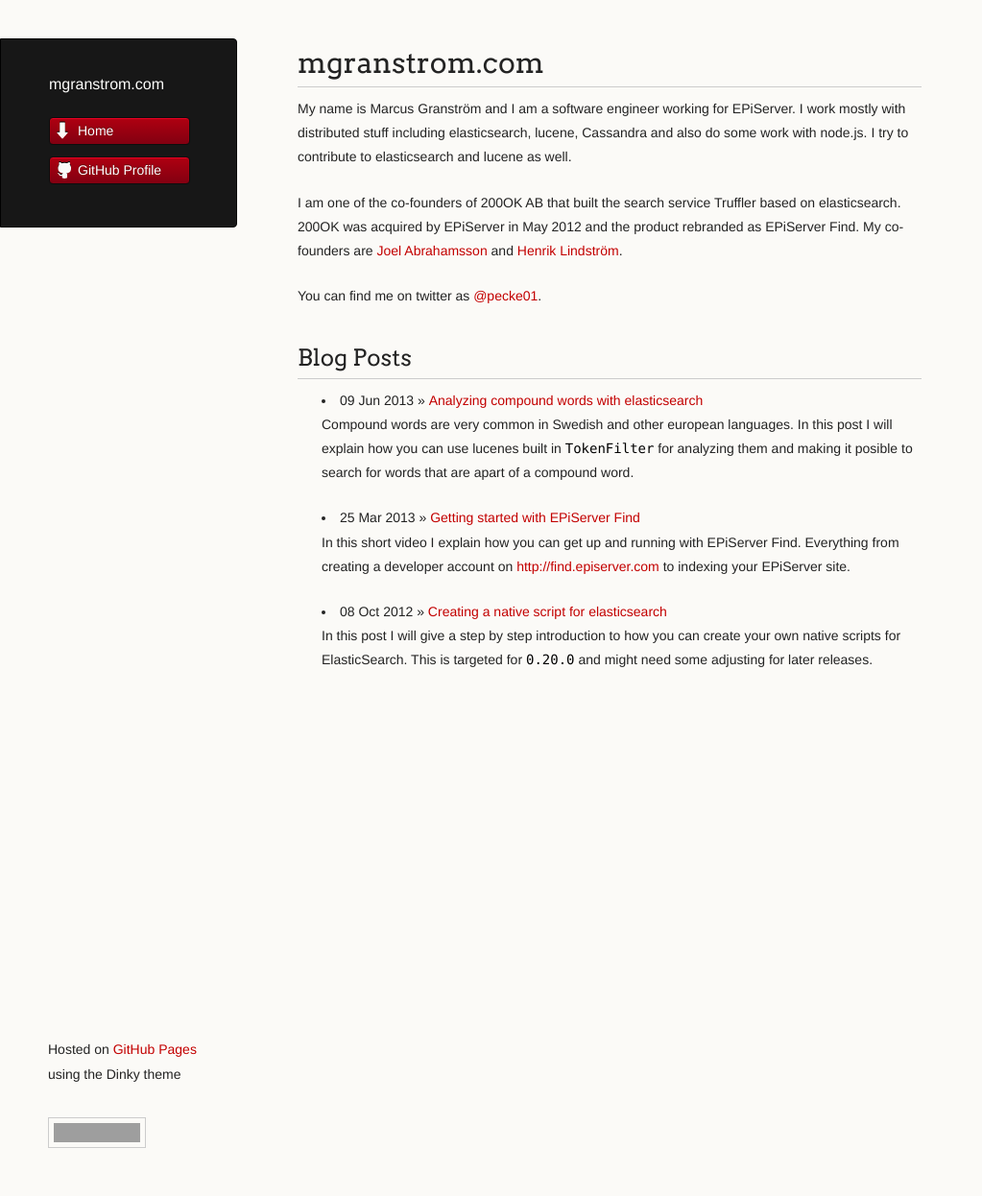
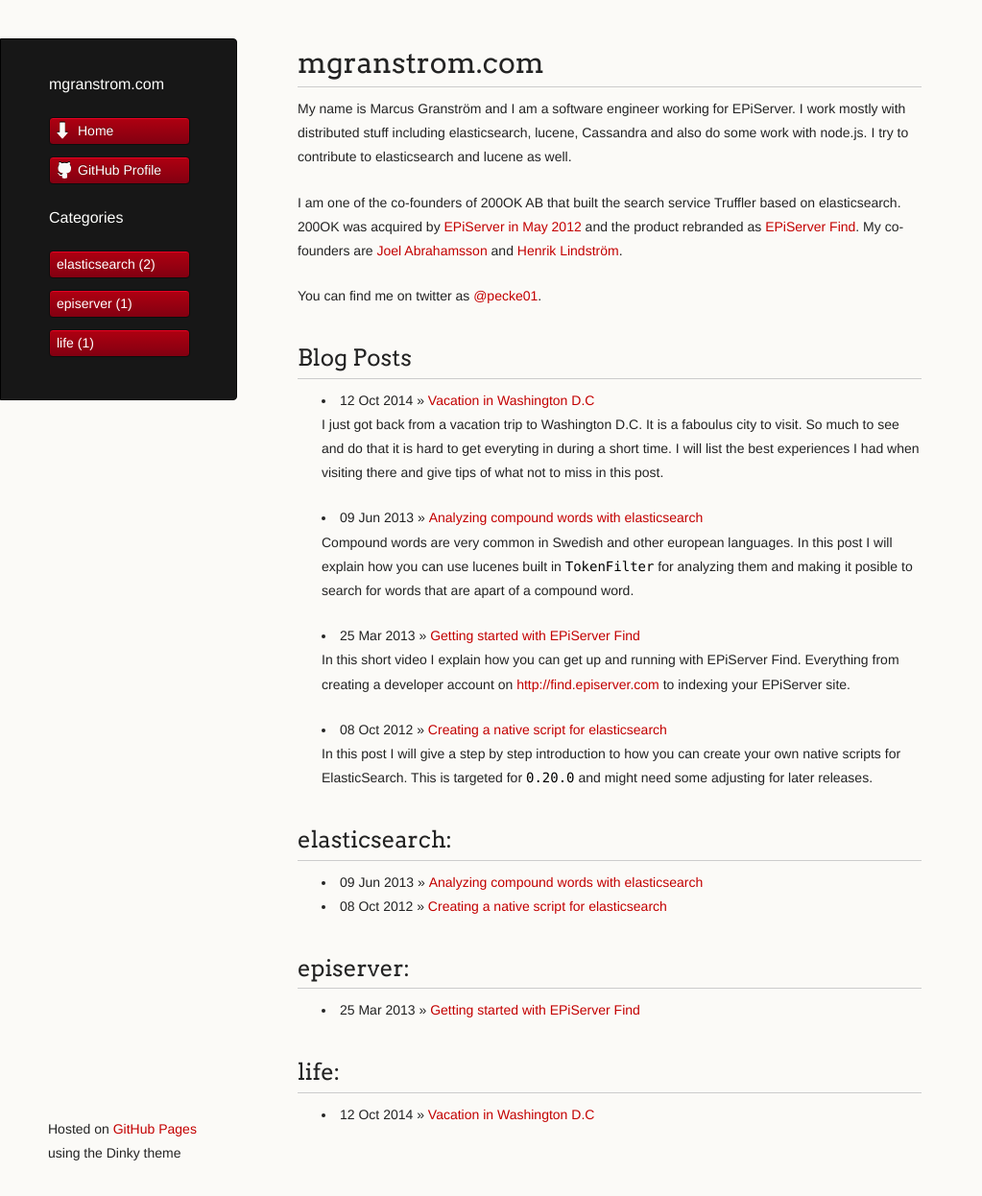
Before and after one commit to pecke01/mgranstrom-com, a Jekyll site: the page built from index.html, in a window 1280 px wide and 1246 px high. Shown: the whole window at 96% size, without its empty margins (0-1023 px from the left). Built offline with Jekyll 4.4.1, drawn with Linux system fonts in a browser that asks for light colours; comment, search, counter and statistics services are not loaded; grey boxes are pictures that could not be loaded.

Commit message:
Added new post

```diff
--- a/_layouts/default.html
+++ b/_layouts/default.html
@@ -3,7 +3,6 @@
     <head>
     <link rel="stylesheet" href="/css/styles.css">
     <link rel="stylesheet" href="/css/pygment_trac.css">
-    <script src="javascripts/scale.fix.js"></script>
     <meta name="viewport" content="width=device-width, initial-scale=1, user-scalable=no">
     <!--[if lt IE 9]>
     <script src="//html5shiv.googlecode.com/svn/trunk/html5.js"></script>
@@ -12,6 +11,16 @@
         <meta http-equiv="X-UA-Compatible" content="IE=edge,chrome=1">
         <title>{{ page.title }}</title>
         <meta name="viewport" content="width=device-width">
+        <script>
+  (function(i,s,o,g,r,a,m){i['GoogleAnalyticsObject']=r;i[r]=i[r]||function(){
+  (i[r].q=i[r].q||[]).push(arguments)},i[r].l=1*new Date();a=s.createElement(o),
+  m=s.getElementsByTagName(o)[0];a.async=1;a.src=g;m.parentNode.insertBefore(a,m)
+  })(window,document,'script','//www.google-analytics.com/analytics.js','ga');
+
+  ga('create', 'UA-33829421-1', 'auto');
+  ga('send', 'pageview');
+
+</script>
 
     </head>
     <body>
@@ -23,6 +32,21 @@
           <li><a class="buttons github" href="https://github.com/pecke01">GitHub Profile</a></li>
 
         </ul>
+        <p class="header">Categories</p>
+          <ul class="tag-box inline">
+            {% assign tags_list = site.categories %}
+  {% if tags_list.first[0] == null %}
+    {% for tag in tags_list %}
+      <li><a href="http://mgranstrom.com/#{{ tag }}">{{ tag }} <span>({{ site.tags[tag].size }})</span></a></li>
+    {% endfor %}
+  {% else %}
+    {% for tag in tags_list %}
+      <li><a href="http://mgranstrom.com/#{{ tag[0] }}">{{ tag[0]  }} <span>({{ tag[1].size }})</span></a></li>
+    {% endfor %}
+  {% endif %}
+{% assign tags_list = nil %}
+</ul>
+
 
       </header>
         <section>
@@ -32,10 +56,6 @@
             <footer>
 
               <p><small>Hosted on <a href="https://pages.github.com">GitHub Pages</a> using the Dinky theme</small></p>
-              <a title="Real Time Web Analytics" href="http://clicky.com/100621463"><img alt="Real Time Web Analytics" src="//static.getclicky.com/media/links/badge.gif" border="0" /></a>
-<script src="//static.getclicky.com/js" type="text/javascript"></script>
-<script type="text/javascript">try{ clicky.init(100621463); }catch(e){}</script>
-<noscript><p><img alt="Clicky" width="1" height="1" src="//in.getclicky.com/100621463ns.gif" /></p></noscript>
             </footer>
           </div>
 
--- /dev/null
+++ b/_posts/2014-10-12-vacation-in-washington-dc.markdown
@@ -0,0 +1,38 @@
+---
+layout: post
+title:  "Vacation in Washington D.C"
+date:   2014-10-12 09:17:30
+categories: life
+---
+I just got back from a vacation trip to Washington D.C. It is a faboulus city to visit. So much to see and do that it is hard to get everyting in during a short time. I will list the best experiences I had when visiting there and give tips of what not to miss in this post.
+
+You can get around great in Washington by foot. We lived close to [Dupont Circle](https://www.google.se/maps/place/Dupont+Circle/@38.909215,-77.044379,17z/data=!3m1!4b1!4m2!3m1!1s0x89b7b7c7d8bbe17b:0x8b28b73edb00d96b) and could walk pretty much every where. If it is to far for you to walk any where, D.C. is an [Uber](http://www.uber.com) town.
+
+##Smithsonian
+In D.C. there are a lot of museums and monuments that are runned by the [Smithsonian](http://www.si.edu/). There slogan is "Seriously amazing" and that is what they deliver as well. The Smithsonian is an institution runned by the goverment. They have a bunch of museums and monuments in D.C. We visited some of them and I can really recommend the [National Museum of Natural History](http://en.wikipedia.org/w/index.php?title=National_Museum_of_Natural_History) and the [National Air and Space Museum](http://en.wikipedia.org/wiki/National_Air_and_Space_Museum).
+
+The Space museum was great and covers everything from the Wright brothers up to the March exhibitions. Lots to read and see for all us nerds out there.
+
+Unfourtunatly the NMoNH was renovating their T-Rex exhibit when we visited but on the other hand that gives me a great excuse to come back to D.C. again.
+
+##Washington Capitals
+Sports is one of my big interests and we were in Washington for the first game of NHL season. I didn't want to miss this and my wife was actually up for it as well. I realised this when we were in Washington so I hadn't bought tickets ahead of time or anything.
+
+Getting tickets for sport events in the U.S is easy. Everything is available at [Ticketmaster](http://www.ticketmaster.com). I bought tickets the same day and got very good seats for about $150. I bought tickets that someone else was reselling which usually means that you can get good seats a little bit cheaper then you otherwise would.
+
+The atmosphere on NHL is very different from sports events in europe. There are no hard core fans in the U.S which means that during the game there are almost no cheers and definatly no tifos. Most visitors have gear to support there teams. We bought two t-shirts to blend in. Of course we got the big swedish name in the capitals on our back, [Nicklas Bäckström](http://www.nhl.com/ice/player.htm?id=8473563).
+
+We saw [this game](http://www.nhl.com/gamecenter/en/boxscore?id=2014020008) and it was an ok game. [Andre Burakovsky](http://www.nhl.com/ice/player.htm?id=8477444) made his debut and also scored his first goal in the NHL.
+
+##Crime and punishment
+This was the best museum that we visited when in D.C. It covers the crime history of the U.S and let me tell you, it is a lot. This is not a Smithsonian museum so it is not free to enter. The price for 1 adult is $21. If you get the audio guide it is $5 extra, don't get it I found it to be a waste of money.
+
+Besides the audio guide not being the best I really recommend going here. Well worth the entrance fee in my opinon.
+
+##Restaurants
+We had the fourtune to know a few people living in D.C. so we got taken to a couple of great restaurants. I would recommend the following to people if I was asked.
+###Urbana
+Located close to Dupont Circle. This is an italian restaurant with lots of seafood on the menu. Had some really nice scallops here and really enjoyed it. You should try it if you are in D.C. Was quite a lot of people here so might need to have a reservation if you want to be sure to get a table.
+
+###Farmers, Fishers and Bakers
+Located in the Waterfront area of D.C and is a good restaurant if you want to eat food made from locally produced stuff. This restaurant is like our friend said a "1 meal per day restaurant". We went here at around 03:00 PM and didnt have any more to eat that day. Good service and good food.
--- a/index.html
+++ b/index.html
@@ -7,7 +7,7 @@ title: mgranstrom.com
   	<h1>mgranstrom.com</h1>
   	<p>My name is Marcus Granström and I am a software engineer working for EPiServer. I work mostly with distributed stuff including elasticsearch, lucene, Cassandra and also do some work with node.js. I try to contribute to elasticsearch and lucene as well. </p>
 
-<p>I am one of the co-founders of 200OK AB that built the search service Truffler based on elasticsearch. 200OK was acquired by EPiServer in May 2012 and the product rebranded as EPiServer Find. My co-founders are <a href="http://joelabrahamsson.com">Joel Abrahamsson</a> and <a href="http://www.lindstromhenrik.com">Henrik Lindström</a>.</p>
+<p>I am one of the co-founders of 200OK AB that built the search service Truffler based on elasticsearch. 200OK was acquired by <a href="http://www.episerver.com/about-us/pressroom/press-release-archive-2012/EPiServer-Acquires-200OK-AB-an-Enterprise-Search-Solution-Provider/">EPiServer in May 2012</a> and the product rebranded as <a href="http://find.episerver.com">EPiServer Find</a>. My co-founders are <a href="http://joelabrahamsson.com">Joel Abrahamsson</a> and <a href="http://www.lindstromhenrik.com">Henrik Lindström</a>.</p>
 
 You can find me on twitter as <a href="http://twitter.com/pecke01">@pecke01</a>.
 <h2>Blog Posts</h2>
@@ -20,4 +20,22 @@ You can find me on twitter as <a href="http://twitter.com/pecke01">@pecke01</a>.
     			</li>
   		{% endfor %}
 	</ul>
+  {% for tag in site.categories %}
+  <h2 id="{{ tag[0] }}">{{ tag[0] }}:</h2>
+  <ul class="post-list">
+    {% assign pages_list = tag[1] %}
+    {% for post in pages_list %}
+      {% if post.title != null %}
+      {% if group == null or group == post.group %}
+      <li>
+      <span>{{ post.date | date_to_string }}</span> &raquo;
+        <a href="{{ post.url }}">{{ post.title }}</a>
+      </li>
+      {% endif %}
+      {% endif %}
+    {% endfor %}
+    {% assign pages_list = nil %}
+    {% assign group = nil %}
+  </ul>
+{% endfor %}
 </div>
```
Also changed, not shown: _config.yml (line endings or trailing spaces), 4 other files.
